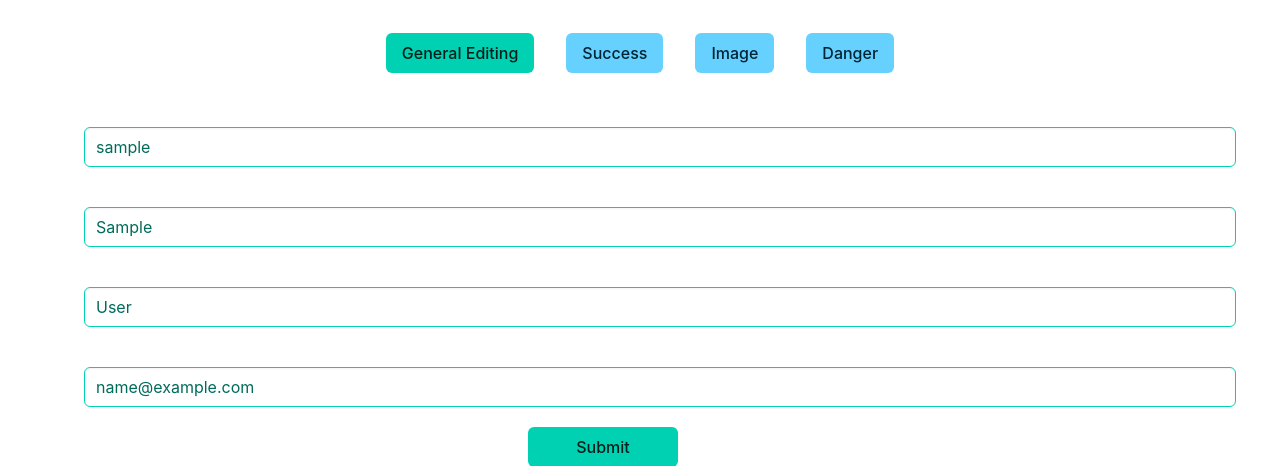
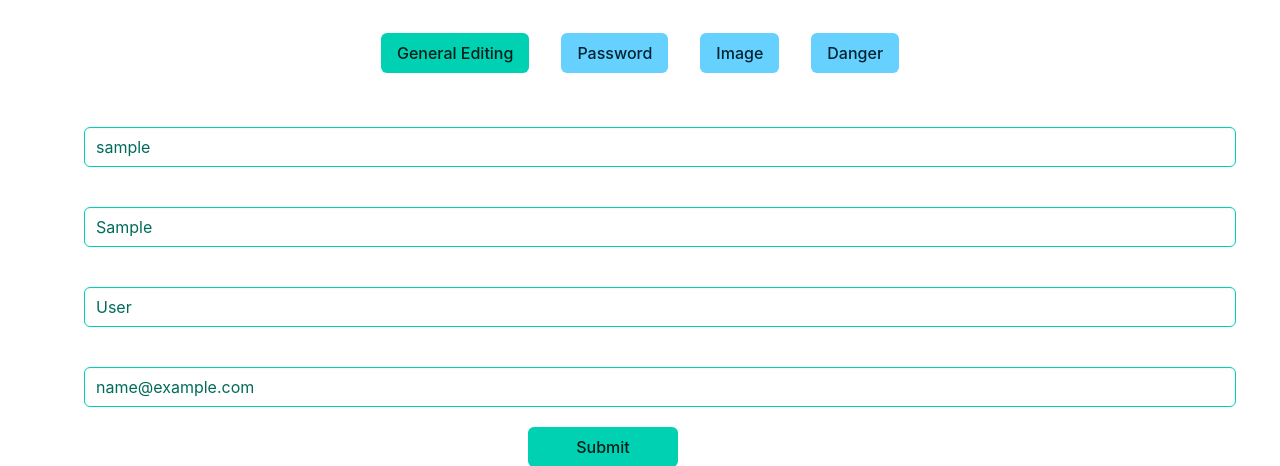
Before and after one commit to amirqa1381/dwitter, a Django app: page /accounts/general-update/ in a window 1280 px wide. Shown: the part 56-522 px from the top of the page. Run offline with Django 5.2, Linux system fonts and the light colour scheme; the visitor is signed in with stand-in values (Sample User, id 1); data comes from the database, SQL or seed files in the repository.

Commit message:
Added the link to the password link tag

```diff
--- a/accounts/templates/accounts/general_edit_info.html
+++ b/accounts/templates/accounts/general_edit_info.html
@@ -8,7 +8,7 @@
     <div class="container">
         <div class="buttons" style="display: flex; flex-direction: row;justify-content: center">
             <a href="{% url 'general_update_info' %}" class="button is-primary" style="margin: 10px">General Editing</a>
-            <a href="#" class="button is-info" style="margin: 10px">Success</a>
+            <a href="{% url 'user_password_change' %}" class="button is-info" style="margin: 10px">Password</a>
             <a href="{% url 'set_image' %}" class="button is-info" style="margin: 10px">Image</a>
             <a href="#" class="button is-info" style="margin: 10px">Danger</a>
         </div>
```
